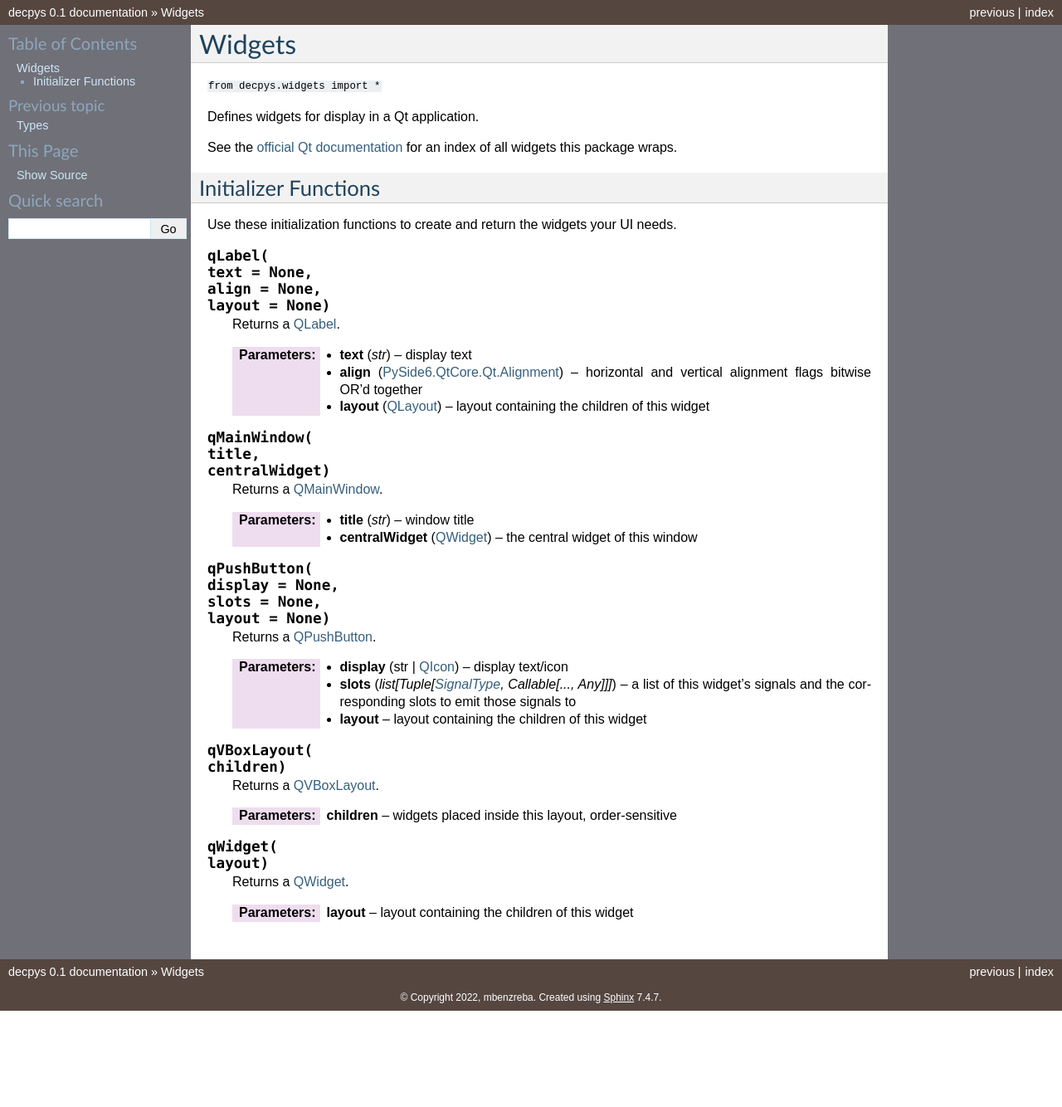
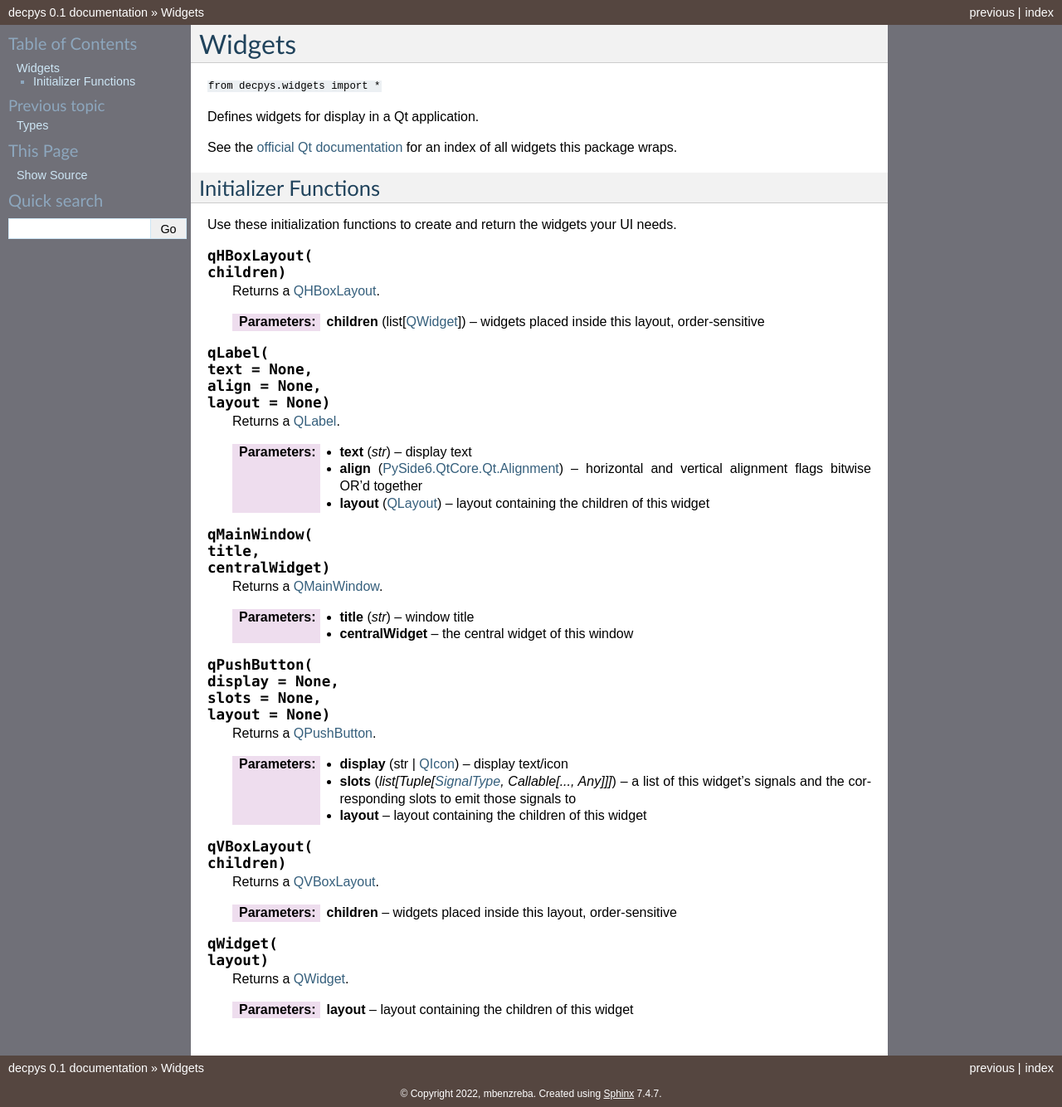
Before and after one commit to mbenzreba/decpys, a Sphinx documentation site: the page built from docs/source/widgets.rst, in a window 1280 px wide. Shown: the whole page at 83% size. Built offline with Sphinx 7.4.7, drawn with Linux system fonts in a browser that asks for light colours; before the commit the page ends 1218 px from its top, so only the background shows below that.

Commit message:
doc qHBoxLayout()

```diff
--- a/docs/source/widgets.rst
+++ b/docs/source/widgets.rst
@@ -14,6 +14,15 @@ Initializer Functions
 ---------------------
 
 Use these initialization functions to create and return the widgets your UI needs.
+
+
+.. py:function:: qHBoxLayout(
+    children)
+
+    Returns a `QHBoxLayout <https://doc.qt.io/qtforpython/PySide6/QtWidgets/QHBoxLayout.html>`_.
+
+    :param children: widgets placed inside this layout, order-sensitive
+    :type children: list[`QWidget <https://doc.qt.io/qtforpython/PySide6/QtWidgets/QWidget.html>`_]
 
 
 .. py:function:: qLabel(
```
